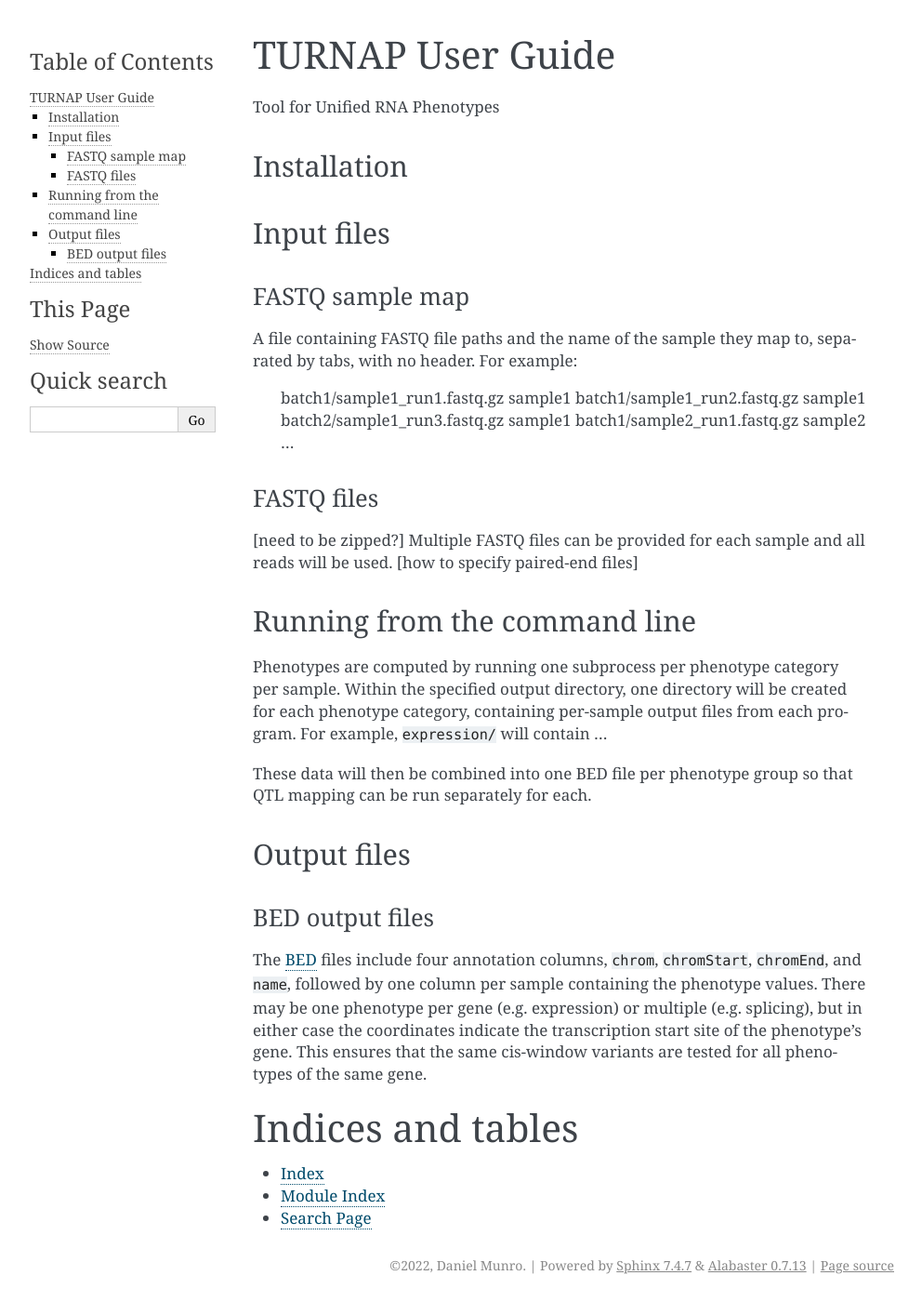
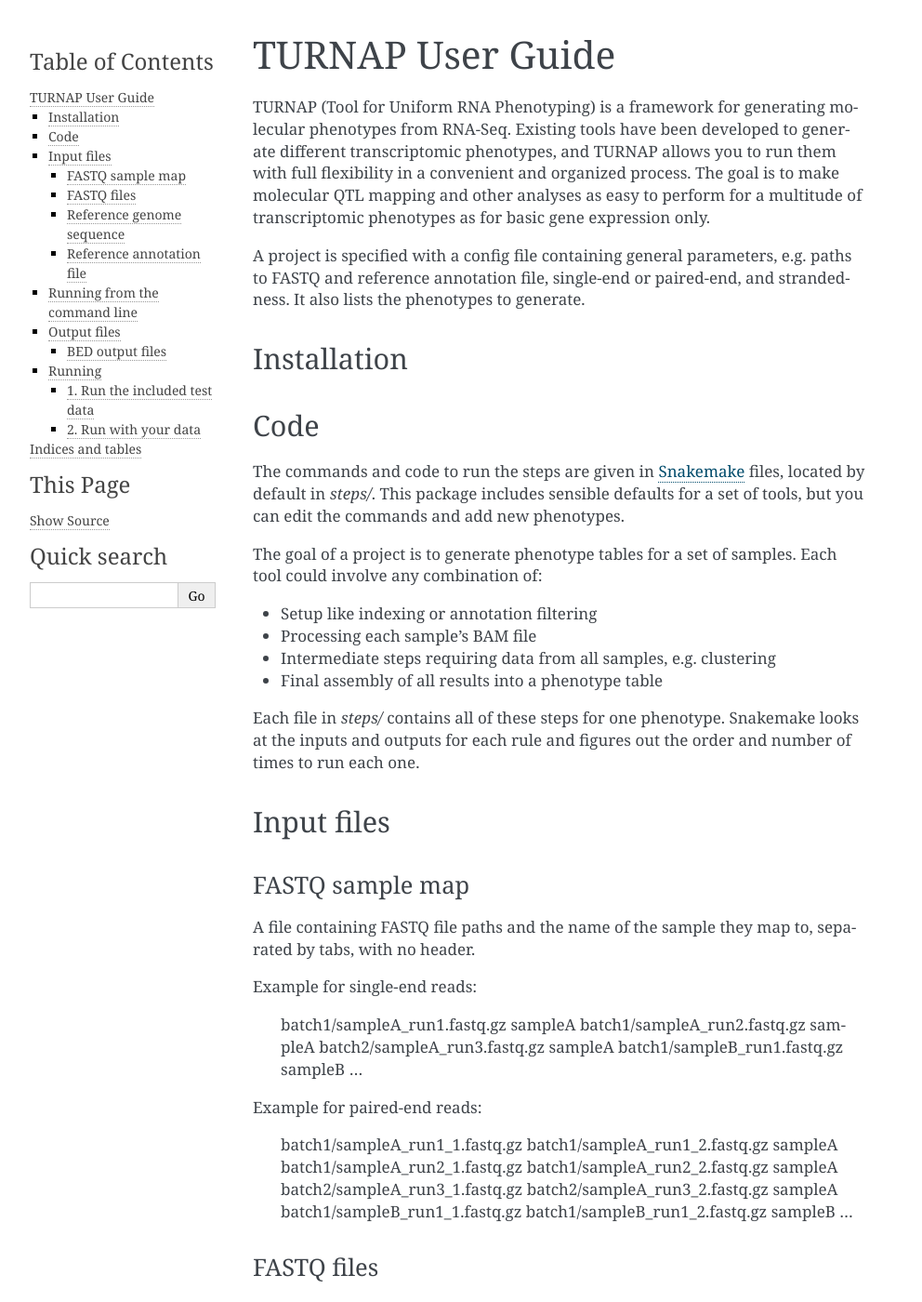
Before and after one commit to PejLab/Pantry, a Sphinx documentation site: the page built from docs/index.rst, in a window 1280 px wide and 1400 px high. Shown: the whole window at 93% size, without its empty margins (148-1140 px from the left). Built offline with Sphinx 7.4.7, drawn with Linux system fonts in a browser that asks for light colours; some of the changed text lies outside the part shown.

Commit message:
Add retrotransposon phenotyping, update user guide

```diff
--- a/docs/index.rst
+++ b/docs/index.rst
@@ -1,12 +1,26 @@
 TURNAP User Guide
 =================
 
-Tool for Unified RNA Phenotypes
+TURNAP (Tool for Uniform RNA Phenotyping) is a framework for generating molecular phenotypes from RNA-Seq. Existing tools have been developed to generate different transcriptomic phenotypes, and TURNAP allows you to run them with full flexibility in a convenient and organized process. The goal is to make molecular QTL mapping and other analyses as easy to perform for a multitude of transcriptomic phenotypes as for basic gene expression only.
+
+A project is specified with a config file containing general parameters, e.g. paths to FASTQ and reference annotation file, single-end or paired-end, and strandedness. It also lists the phenotypes to generate.
 
 Installation
 ------------
 
+Code
+----
 
+The commands and code to run the steps are given in `Snakemake <https://snakemake.github.io/>`_ files, located by default in `steps/`. This package includes sensible defaults for a set of tools, but you can edit the commands and add new phenotypes.
+
+The goal of a project is to generate phenotype tables for a set of samples. Each tool could involve any combination of:
+
+- Setup like indexing or annotation filtering
+- Processing each sample's BAM file
+- Intermediate steps requiring data from all samples, e.g. clustering
+- Final assembly of all results into a phenotype table
+
+Each file in `steps/` contains all of these steps for one phenotype. Snakemake looks at the inputs and outputs for each rule and figures out the order and number of times to run each one.
 
 Input files
 -----------
@@ -14,28 +28,45 @@ Input files
 FASTQ sample map
 ^^^^^^^^^^^^^^^^
 
-A file containing FASTQ file paths and the name of the sample they map to, separated by tabs, with no header. For example:
+A file containing FASTQ file paths and the name of the sample they map to, separated by tabs, with no header.
 
-   batch1/sample1_run1.fastq.gz   sample1
-   batch1/sample1_run2.fastq.gz   sample1
-   batch2/sample1_run3.fastq.gz   sample1
-   batch1/sample2_run1.fastq.gz   sample2
+Example for single-end reads:
+
+   batch1/sampleA_run1.fastq.gz	sampleA
+   batch1/sampleA_run2.fastq.gz	sampleA
+   batch2/sampleA_run3.fastq.gz	sampleA
+   batch1/sampleB_run1.fastq.gz	sampleB
+   ...
+
+Example for paired-end reads:
+
+   batch1/sampleA_run1_1.fastq.gz	batch1/sampleA_run1_2.fastq.gz	sampleA
+   batch1/sampleA_run2_1.fastq.gz	batch1/sampleA_run2_2.fastq.gz	sampleA
+   batch2/sampleA_run3_1.fastq.gz	batch2/sampleA_run3_2.fastq.gz	sampleA
+   batch1/sampleB_run1_1.fastq.gz	batch1/sampleB_run1_2.fastq.gz	sampleB
    ...
 
 FASTQ files
 ^^^^^^^^^^^
 
-[need to be zipped?]
-Multiple FASTQ files can be provided for each sample and all reads will be used.
-[how to specify paired-end files]
+FASTQ files must be compressed (decompressible with `zcat`) unless you modify the `STAR` command to handle uncompressed files. Multiple FASTQ files (or paired-end file pairs) can be provided for each sample and all reads will be used.
+
+Reference genome sequence
+^^^^^^^^^^^^^^^^^^^^^^^^^
+
+The FASTA file for a reference genome, e.g. `Homo_sapiens.GRCh38.dna.primary_assembly.fa`.
+
+Reference annotation file
+^^^^^^^^^^^^^^^^^^^^^^^^^
+
+A GTF file containing the gene, exon, and other annotations, compatible with the supplied reference genome. For example, `Homo_sapiens.GRCh38.106.gtf`.
 
 Running from the command line
 -----------------------------
 
-Phenotypes are computed by running one subprocess per phenotype category per sample. Within the specified output directory, one directory will be created for each phenotype category, containing per-sample output files from each program. For example, ``expression/`` will contain ...
+Phenotypes are computed by running one subprocess per phenotype category per sample. Within the specified output directory, one directory will be created for each phenotype category, containing intermediate (often per-sample) files from each program.
 
 These data will then be combined into one BED file per phenotype group so that QTL mapping can be run separately for each.
-
 
 Output files
 ------------
@@ -43,7 +74,25 @@ Output files
 BED output files
 ^^^^^^^^^^^^^^^^
 
-The `BED <https://genome.ucsc.edu/FAQ/FAQformat.html#format1>`_ files include four annotation columns, ``chrom``, ``chromStart``, ``chromEnd``, and ``name``, followed by one column per sample containing the phenotype values. There may be one phenotype per gene (e.g. expression) or multiple (e.g. splicing), but in either case the coordinates indicate the transcription start site of the phenotype's gene. This ensures that the same cis-window variants are tested for all phenotypes of the same gene.
+The `BED <https://genome.ucsc.edu/FAQ/FAQformat.html#format1>`_ files include four annotation columns, `chrom`, `chromStart`, `chromEnd`, and `name`, followed by one column per sample containing the phenotype values. There may be one phenotype per gene (e.g. expression) or multiple (e.g. splicing), but in either case the coordinates indicate the transcription start site of the phenotype's gene. This ensures that the same cis-window variants are tested for all phenotypes of the same gene.
+
+Running
+-------
+
+We suggest these steps to run TURNAP.
+
+1. Run the included test data
+^^^^^^^^^^^^^^^^^^^^^^^^^^^^^
+
+This will require installation of all programs used in the snakefiles. Anaconda/Miniconda is recommended for easy installation and management of all these programs. Once you think you have everything installed, try running on the included test data, which is small:
+
+.. code-block:: shell
+
+2. Run with your data
+^^^^^^^^^^^^^^^^^^^^^
+
+Snakemake has features to handle many execution needs such as threads, computational resources, and automatic cluster job submission.
+
 
 .. toctree::
    :maxdepth: 2
```
Also changed, not shown: config.yml (+7 -24 lines), 7 other files.
